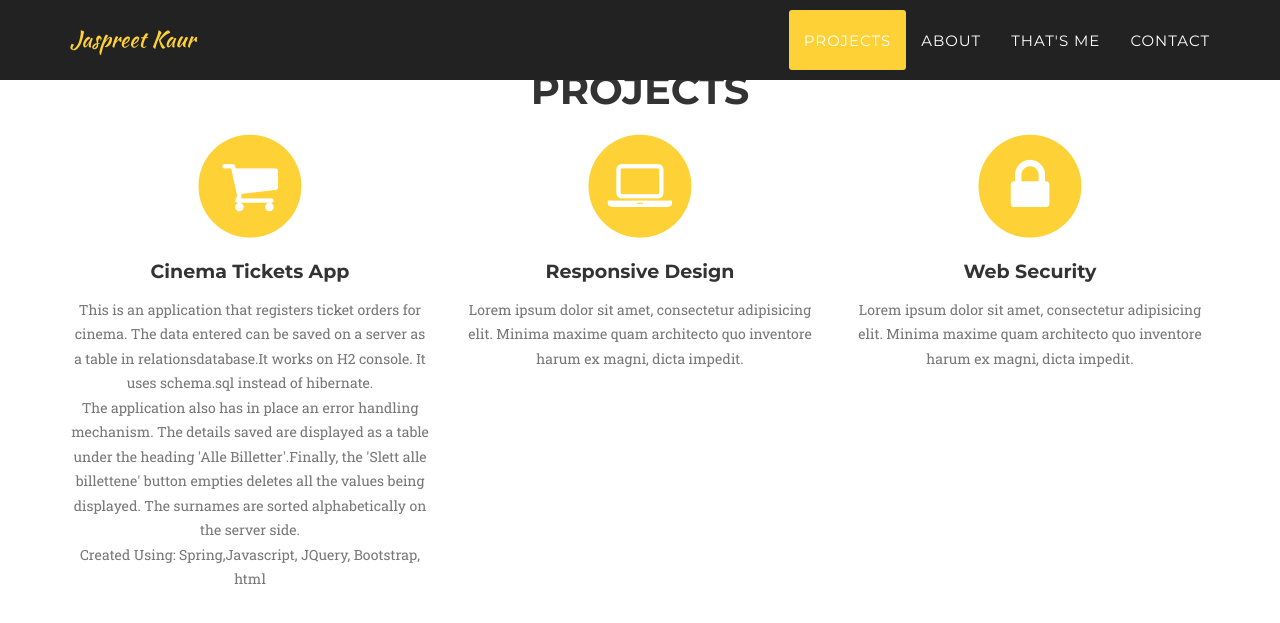
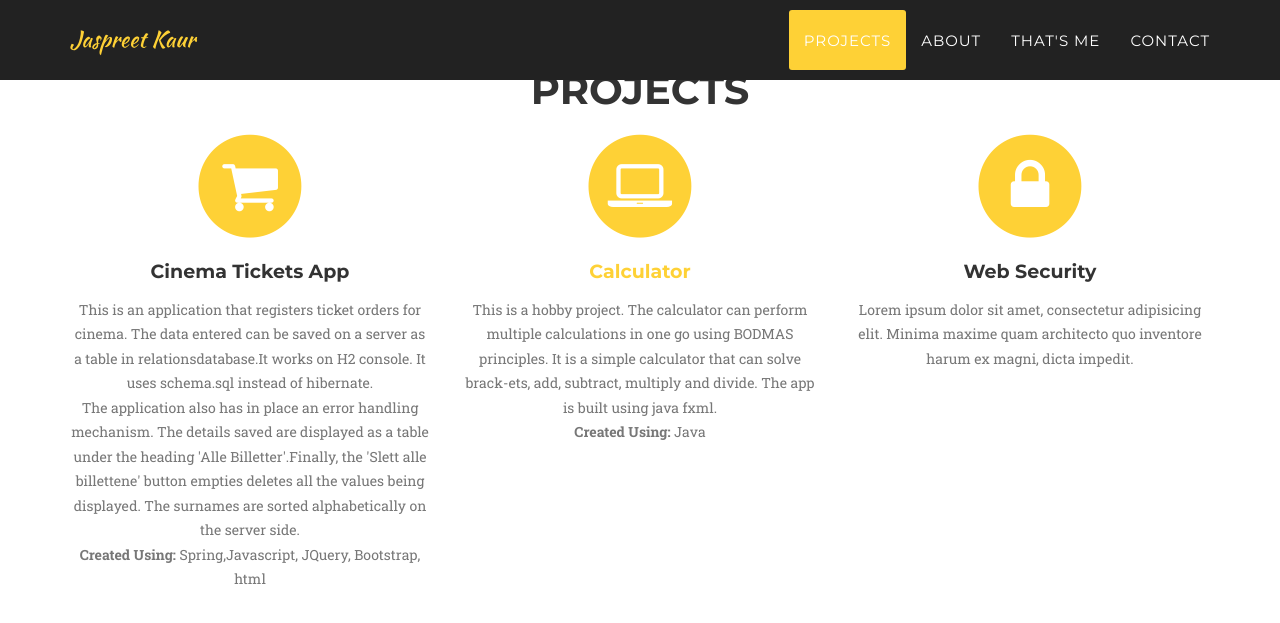
Before and after one commit to jas2908/jas2908.github.io, a Jekyll site: the page built from index.html, in a window 1280 px wide and 900 px high, scrolled down 840 px. Shown: the top 623 px of the window. Built offline with Jekyll 4.4.1, drawn with Linux system fonts in a browser that asks for light colours; some web fonts are replaced.

Commit message:
entering link to calculator project

```diff
--- a/_includes/services.html
+++ b/_includes/services.html
@@ -15,15 +15,16 @@
                     </span>
                     <h4 class="service-heading">Cinema Tickets App</h4>
                     <p class="text-muted">This is an application that registers ticket orders for cinema. The data entered can be saved on a server as a table in relationsdatabase.It works on H2 console. It uses schema.sql instead of hibernate.<br> The application also has in place an error handling mechanism. The details saved are displayed as a table under the heading 'Alle Billetter'.Finally, the 'Slett alle billettene' button empties deletes all the values being displayed. The surnames are sorted alphabetically on the server side.<br>
-                    Created Using: Spring,Javascript, JQuery, Bootstrap, html </p>
+                    <b>Created Using:</b> Spring,Javascript, JQuery, Bootstrap, html </p>
                 </div>
                 <div class="col-md-4">
                     <span class="fa-stack fa-4x">
                         <i class="fa fa-circle fa-stack-2x text-primary"></i>
                         <i class="fa fa-laptop fa-stack-1x fa-inverse"></i>
                     </span>
-                    <h4 class="service-heading">Responsive Design</h4>
-                    <p class="text-muted">Lorem ipsum dolor sit amet, consectetur adipisicing elit. Minima maxime quam architecto quo inventore harum ex magni, dicta impedit.</p>
+                    <h4 class="service-heading"><a href="https://github.com/jas2908/Calculator"> Calculator</a></h4>
+                    <p class="text-muted">This is a hobby project. The calculator can perform multiple calculations in one go using BODMAS principles. It is a simple calculator that can solve brack-ets, add, subtract, multiply and divide. The app is built using java fxml.<br>
+                    <b>Created Using:</b> Java</p>
                 </div>
                 <div class="col-md-4">
                     <span class="fa-stack fa-4x">
```
